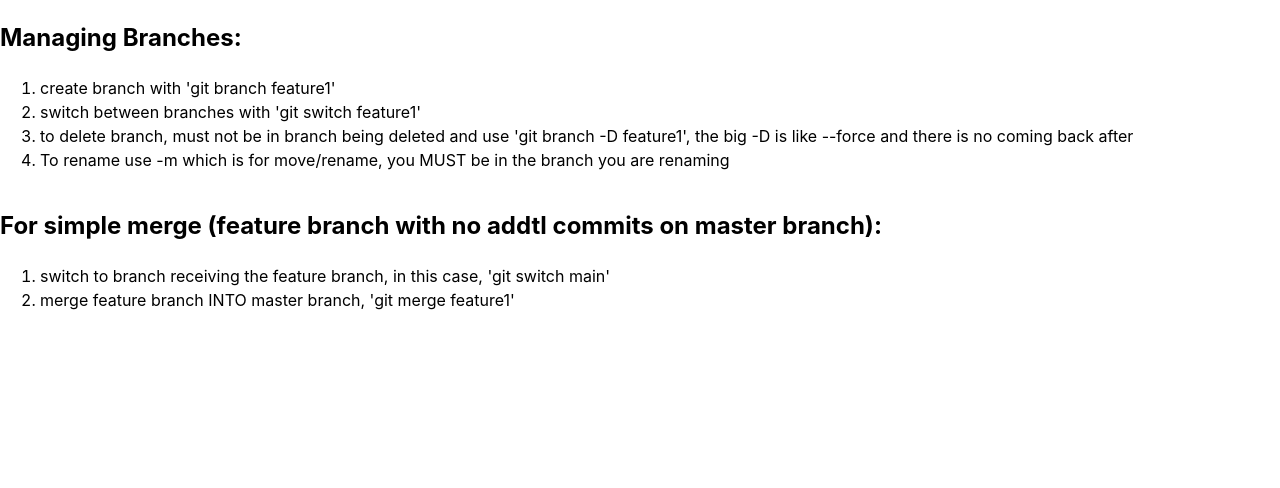
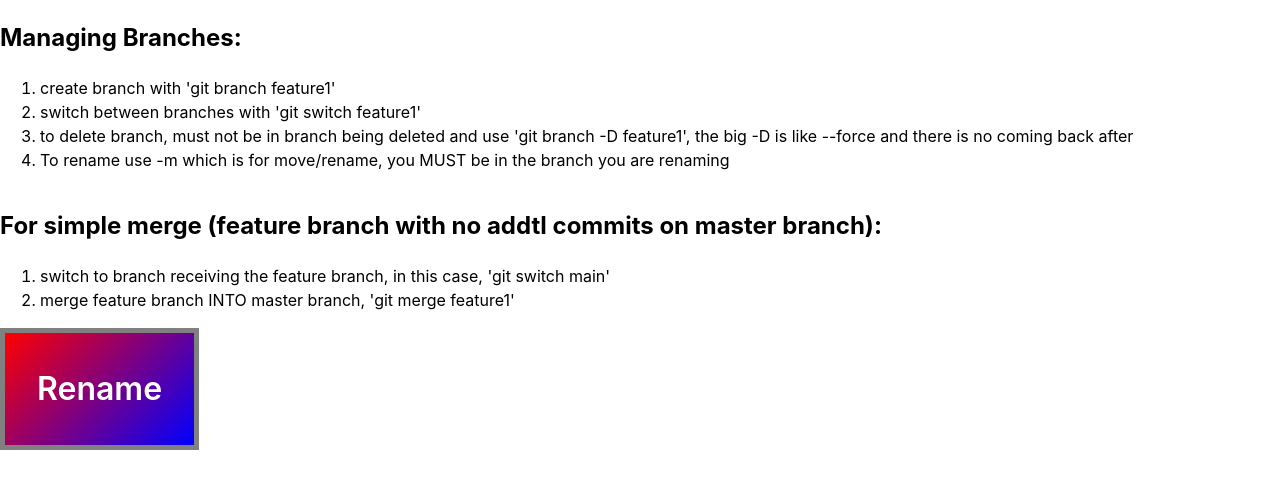
Before and after one commit to drbenn/git-practice, a website built with Vite: page index.html in a window 1280 px wide. Built offline with nearby package versions, Linux system fonts and the light colour scheme.

Commit message:
box for branch visualization

```diff
--- a/index.html
+++ b/index.html
@@ -27,6 +27,8 @@
         </ol>
       </p>
     </div>
+
+    <div class="box rename">Rename</div>
     <script type="module" src="/main.js"></script>
   </body>
 </html>
--- a/style.css
+++ b/style.css
@@ -22,3 +22,18 @@ body {
   min-width: 320px;
   min-height: 100vh;
 }
+
+
+.box {
+  width: fit-content;
+  height: fit-content;
+  padding: 2rem;
+  border: 5px solid grey;
+  color: white;
+  font-size: 2rem;
+  font-weight: 600;
+}
+
+.rename {
+  background: linear-gradient(135deg, red,blue);
+}
```
